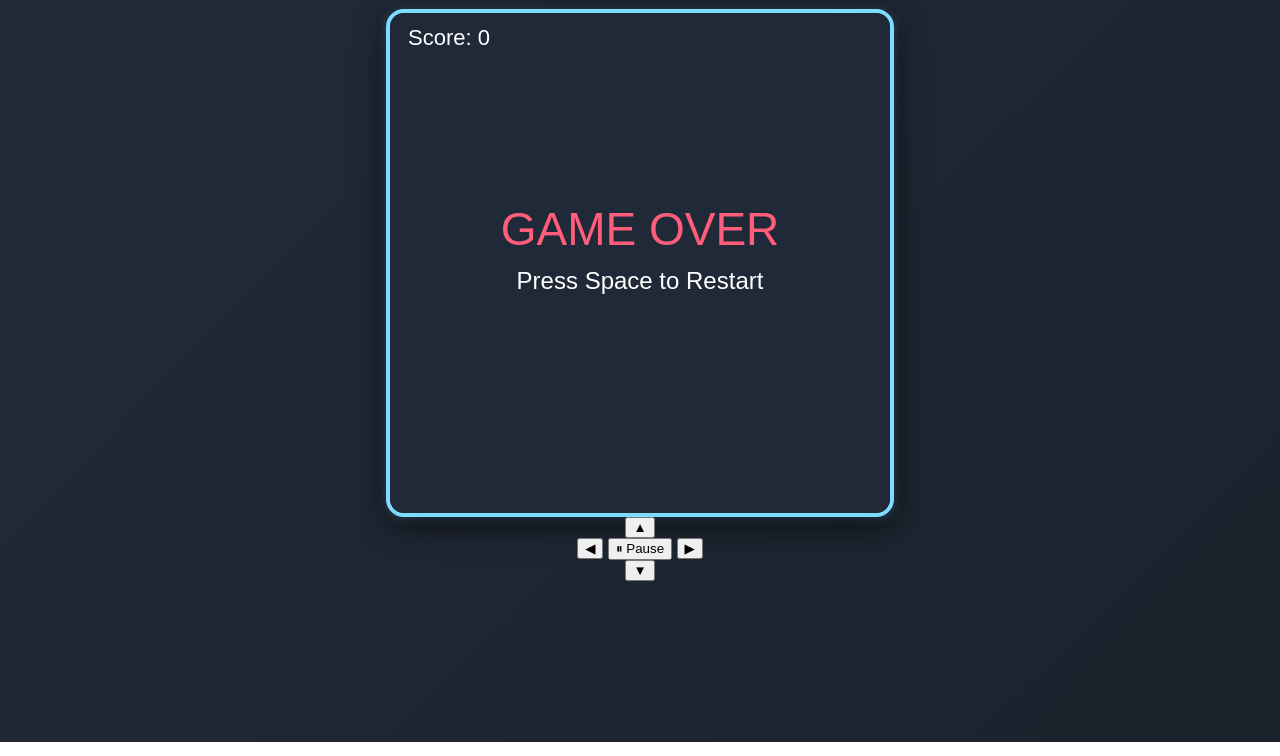
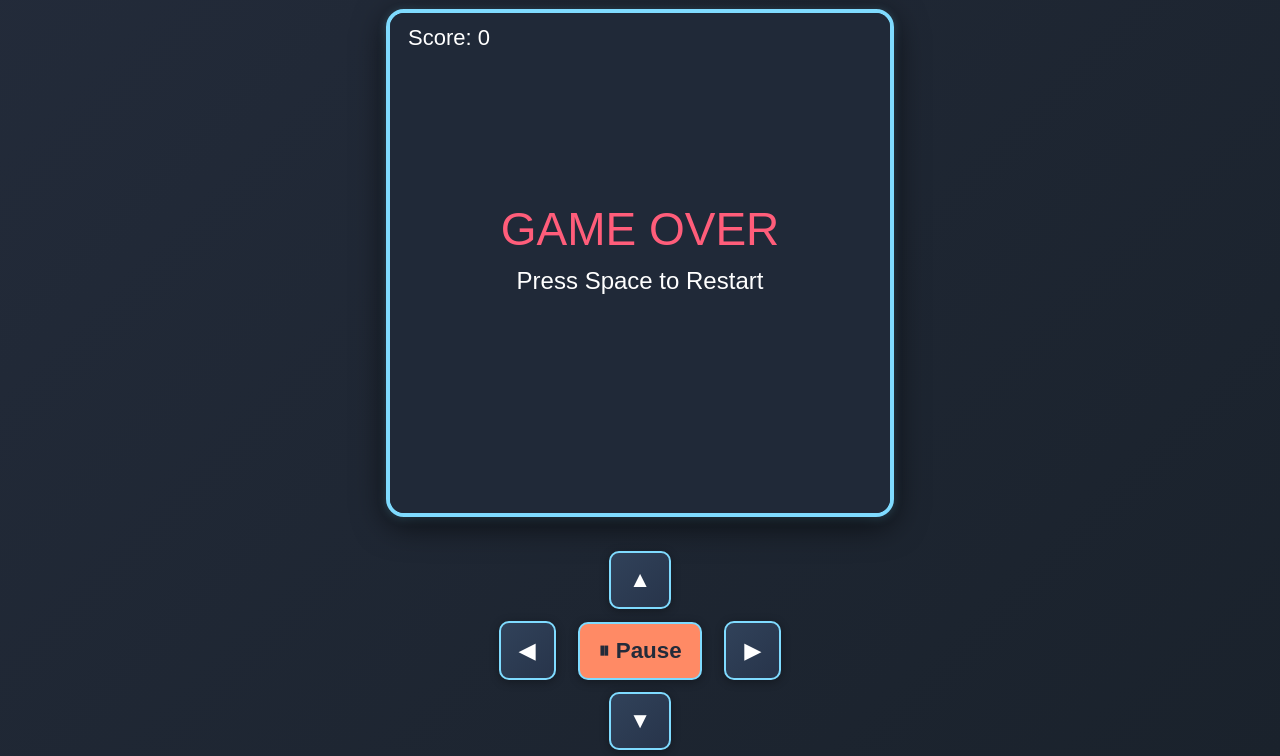
Before and after one commit to fyn-puppy1/snake-game, a plain HTML site: page index.html in a window 1280 px wide. Shown: the part 78-834 px from the top of the page. Drawn offline with Linux system fonts and the light colour scheme.

Commit message:
Update style.css

```diff
--- a/style.css
+++ b/style.css
@@ -23,3 +23,46 @@ h1 {
     box-shadow: 0 8px 32px 0 #000a, 0 1.5px 9px 0 #7fdbff55;
     transition: box-shadow 0.3s;
 }
+
+/* Controller Styles */
+.controls {
+    margin: 28px auto 0 auto;
+    display: inline-block;
+    user-select: none;
+}
+
+.controls button {
+    background: linear-gradient(135deg, #31425a 0%, #27344a 100%);
+    color: #fff;
+    border: 2px solid #7fdbff;
+    border-radius: 10px;
+    margin: 6px;
+    padding: 14px 18px;
+    font-size: 1.4rem;
+    font-family: inherit;
+    cursor: pointer;
+    box-shadow: 0 2px 10px #0005;
+    transition: background 0.2s, box-shadow 0.2s, border 0.2s;
+    outline: none;
+}
+
+.controls button:hover, .controls button:focus {
+    background: #334d6e;
+    border-color: #fff44f;
+    color: #fff44f;
+}
+
+#pauseBtn {
+    background: #ff8a65;
+    color: #232b3a;
+    min-width: 105px;
+    font-weight: bold;
+    margin: 0 12px;
+    transition: background 0.18s, color 0.18s;
+}
+
+#pauseBtn:hover, #pauseBtn:focus {
+    background: #fff44f;
+    color: #31425a;
+    border-color: #ff5d7a;
+}
```
